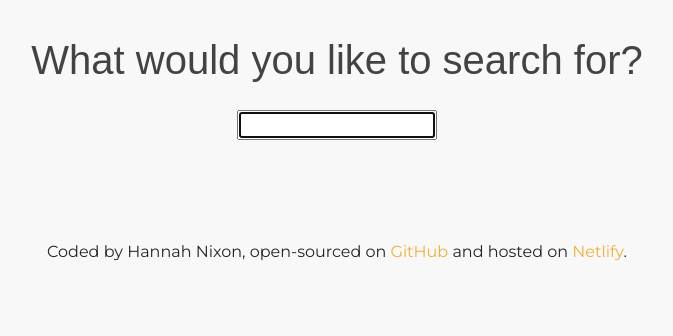
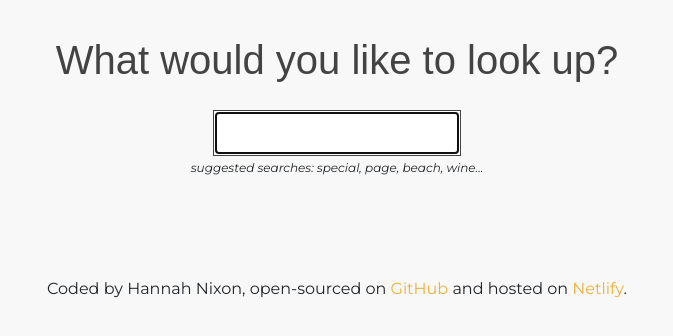
Before and after one commit to hannahmnixon/dictionary-project, a React (Create React App) app: page / in a window 1280 px wide. Shown: the top 336 px of the page, without its empty margins (303-976 px from the left). Built offline with nearby package versions, Linux system fonts and the light colour scheme; a web font is replaced by a local one.

Commit message:
additional styling

```diff
--- a/src/App.js
+++ b/src/App.js
@@ -4,7 +4,7 @@ import Dictionary from "./Dictionary";
 function App() {
   return (
     <div className="App">
-      <header className="App-header">What would you like to search for?</header>
+      <header className="App-header">What would you like to look up?</header>
       <main>
         <Dictionary />
       </main>
--- a/src/Dictionary.css
+++ b/src/Dictionary.css
@@ -8,3 +8,16 @@
 .SearchForm {
   text-align: center;
 }
+
+.Dictionary input {
+  width: 20%;
+  padding: 10px;
+  border: 1px solid;
+  color: #434343;
+}
+
+.hint {
+  text-align: center;
+  margin-top: 3px;
+  font-size: 12px;
+}
--- a/src/Dictionary.js
+++ b/src/Dictionary.js
@@ -26,6 +26,9 @@ export default function Dictionary() {
       <form onSubmit={search} className="SearchForm">
         <input type="search" onChange={handleKeywordChange} autoFocus={true} />
       </form>
+      <div className="hint">
+        <em>suggested searches: special, page, beach, wine...</em>
+      </div>
       <Results results={results} />
     </div>
   );
--- /dev/null
+++ b/src/Results.css
@@ -0,0 +1,4 @@
+h2 {
+  font-size: 30px;
+  font-weight: 600;
+}
--- a/src/Results.js
+++ b/src/Results.js
@@ -1,6 +1,7 @@
 import React from "react";
 import Meaning from "./Meaning";
 import Phonetic from "./Phonetic";
+import "./Results.css";
 
 export default function Results(props) {
   if (props.results) {
```
